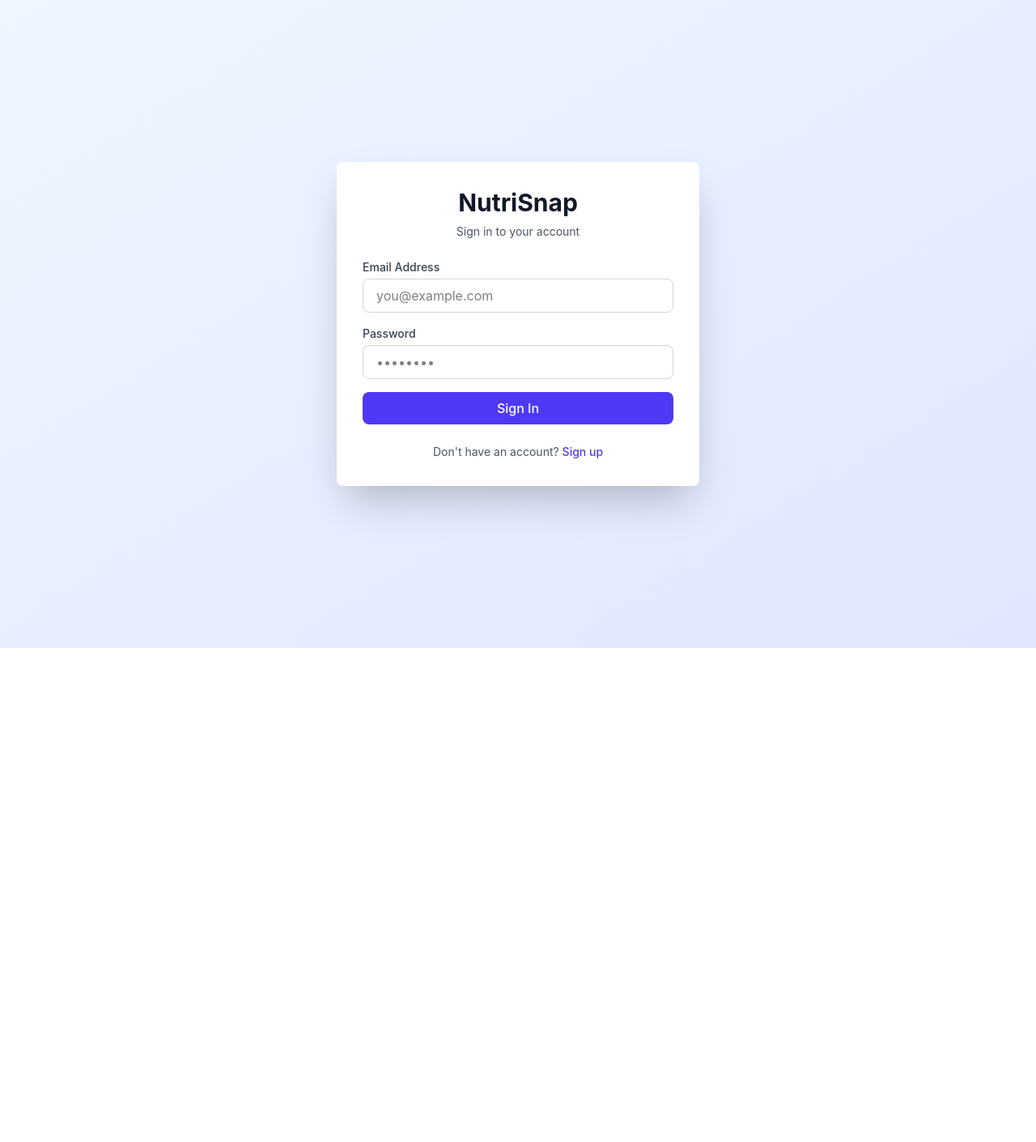
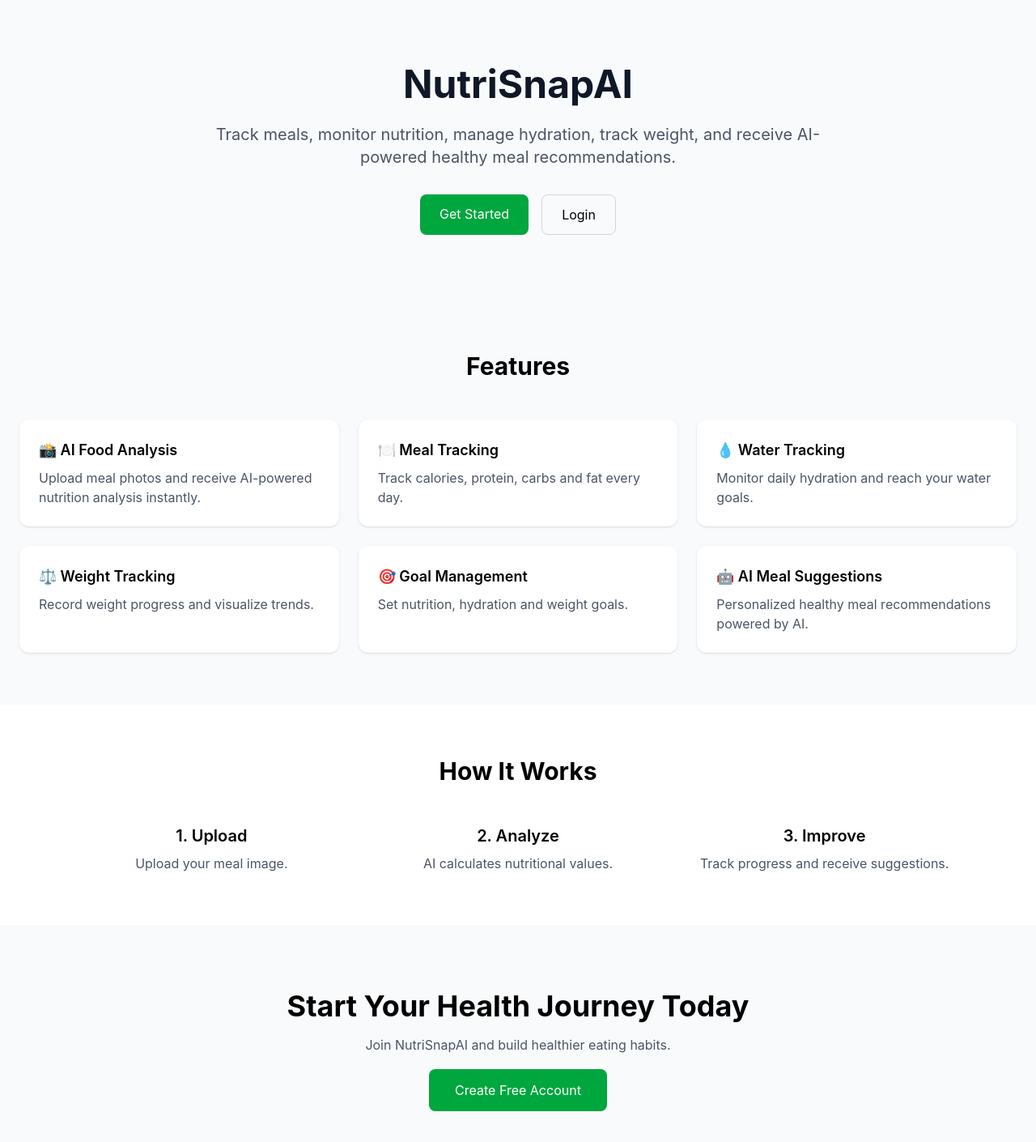
Before and after one commit to TusharKcode/NutriSnap-AI, a React app in the folder frontend/: page / in a window 1280 px wide. Shown: the top 1410 px of the page at 81% size. Before the commit the page ends 800 px from the top, so only its background shows below. Built offline with nearby package versions, Linux system fonts and the light colour scheme; the HTML template or start-up script is replaced by a standard one.

Commit message:
Home Page Updated

```diff
--- a/frontend/src/App.jsx
+++ b/frontend/src/App.jsx
@@ -8,12 +8,13 @@ import UploadFood from "./pages/UploadFood";
 import ProtectedRoute from "./routes/ProtectedRoute";
 import Goals from "./pages/Goals";
 import Profile from "./pages/Profile";
+import Home from './pages/Home';
 
 function App() {
   return (
     <BrowserRouter>
       <Routes>
-        <Route path="/" element={<Login />} />
+        <Route path="/" element={<Home />} />
         <Route path="/login" element={<Login />} />
         <Route path="/register" element={<Register />} />
         <Route
--- /dev/null
+++ b/frontend/src/pages/Home.jsx
@@ -0,0 +1,148 @@
+import { Link } from "react-router-dom";
+
+function Home() {
+    return (
+        <div className="min-h-screen bg-gray-50">
+        {/* Hero Section */}
+
+            <section className="max-w-7xl mx-auto px-6 py-20">
+                <div className="text-center">
+                    <h1 className="text-5xl font-bold text-gray-900 mb-6">NutriSnapAI</h1>
+
+                    <p className="text-xl text-gray-600 max-w-3xl mx-auto mb-8">
+                        Track meals, monitor nutrition, manage hydration, track weight, and
+                        receive AI-powered healthy meal recommendations.
+                    </p>
+
+                    <div className="flex justify-center gap-4">
+                        <Link
+                            to="/register"
+                            className="px-6 py-3 bg-green-600 text-white rounded-lg hover:bg-green-700 transition"
+                        >
+                            Get Started
+                        </Link>
+
+                        <Link
+                            to="/login"
+                            className="px-6 py-3 border border-gray-300 rounded-lg hover:bg-gray-100 transition"
+                        >
+                            Login
+                        </Link>
+                    </div>
+                </div>
+            </section>
+
+        {/* Features */}
+
+            <section className="max-w-7xl mx-auto px-6 py-16">
+                <h2 className="text-3xl font-bold text-center mb-12">Features</h2>
+
+                <div className="grid md:grid-cols-3 gap-6">
+                    <div className="bg-white p-6 rounded-xl shadow">
+                        <h3 className="font-semibold text-lg mb-2">📸 AI Food Analysis</h3>
+
+                        <p className="text-gray-600">
+                            Upload meal photos and receive AI-powered nutrition analysis
+                            instantly.
+                        </p>
+                    </div>
+
+                    <div className="bg-white p-6 rounded-xl shadow">
+                        <h3 className="font-semibold text-lg mb-2">🍽️ Meal Tracking</h3>
+
+                        <p className="text-gray-600">
+                            Track calories, protein, carbs and fat every day.
+                        </p>
+                    </div>
+
+                    <div className="bg-white p-6 rounded-xl shadow">
+                        <h3 className="font-semibold text-lg mb-2">💧 Water Tracking</h3>
+
+                        <p className="text-gray-600">
+                            Monitor daily hydration and reach your water goals.
+                        </p>
+                    </div>
+
+                    <div className="bg-white p-6 rounded-xl shadow">
+                        <h3 className="font-semibold text-lg mb-2">⚖️ Weight Tracking</h3>
+
+                        <p className="text-gray-600">
+                            Record weight progress and visualize trends.
+                        </p>
+                    </div>
+
+                    <div className="bg-white p-6 rounded-xl shadow">
+                        <h3 className="font-semibold text-lg mb-2">🎯 Goal Management</h3>
+
+                        <p className="text-gray-600">
+                            Set nutrition, hydration and weight goals.
+                        </p>
+                    </div>
+
+                    <div className="bg-white p-6 rounded-xl shadow">
+                        <h3 className="font-semibold text-lg mb-2">
+                        🤖 AI Meal Suggestions
+                        </h3>
+
+                        <p className="text-gray-600">
+                            Personalized healthy meal recommendations powered by AI.
+                        </p>
+                    </div>
+                </div>
+            </section>
+
+        {/* How It Works */}
+
+            <section className="bg-white py-16">
+                <div className="max-w-6xl mx-auto px-6">
+                    <h2 className="text-3xl font-bold text-center mb-12">How It Works</h2>
+
+                    <div className="grid md:grid-cols-3 gap-8">
+                        <div className="text-center">
+                            <h3 className="text-xl font-semibold mb-2">1. Upload</h3>
+
+                            <p className="text-gray-600">Upload your meal image.</p>
+                        </div>
+
+                        <div className="text-center">
+                            <h3 className="text-xl font-semibold mb-2">2. Analyze</h3>
+
+                            <p className="text-gray-600">AI calculates nutritional values.</p>
+                        </div>
+
+                        <div className="text-center">
+                            <h3 className="text-xl font-semibold mb-2">3. Improve</h3>
+
+                            <p className="text-gray-600">
+                                Track progress and receive suggestions.
+                            </p>
+                        </div>
+                    </div>
+                </div>
+            </section>
+
+        {/* CTA */}
+
+            <section className="py-20">
+                <div className="text-center">
+                    <h2 className="text-4xl font-bold mb-4">
+                        Start Your Health Journey Today
+                    </h2>
+
+                    <p className="text-gray-600 mb-8">
+                        Join NutriSnapAI and build healthier eating habits.
+                    </p>
+
+                    <Link
+                        to="/register"
+                        className="px-8 py-4 bg-green-600 text-white rounded-lg hover:bg-green-700"
+                    >
+                        Create Free Account
+                    </Link>
+                </div>
+            </section>
+        </div>
+    );
+}
+
+export default Home;
```
